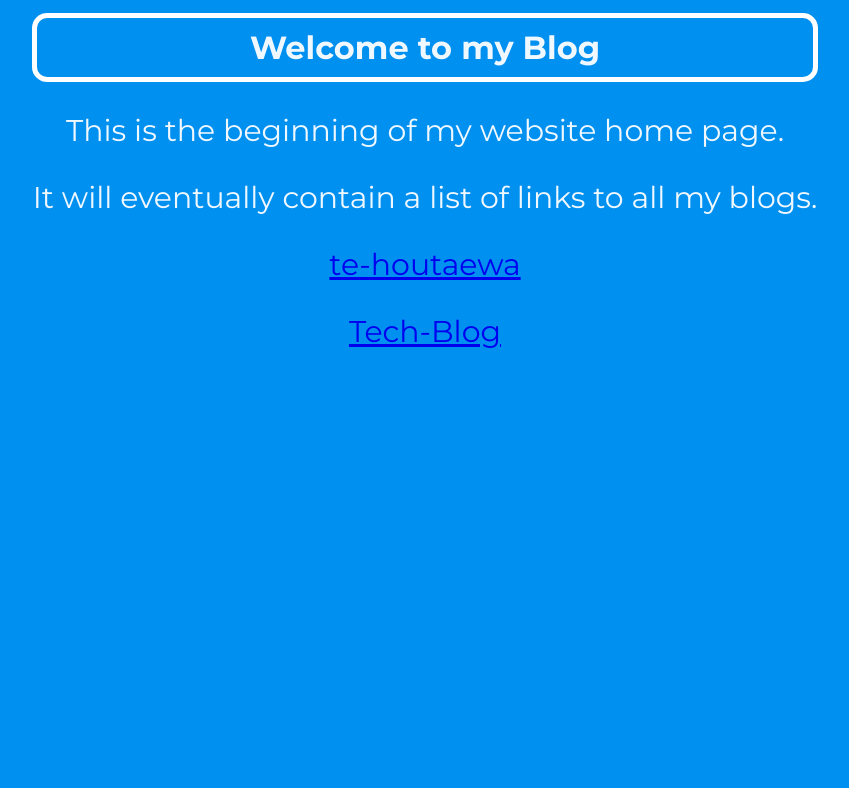
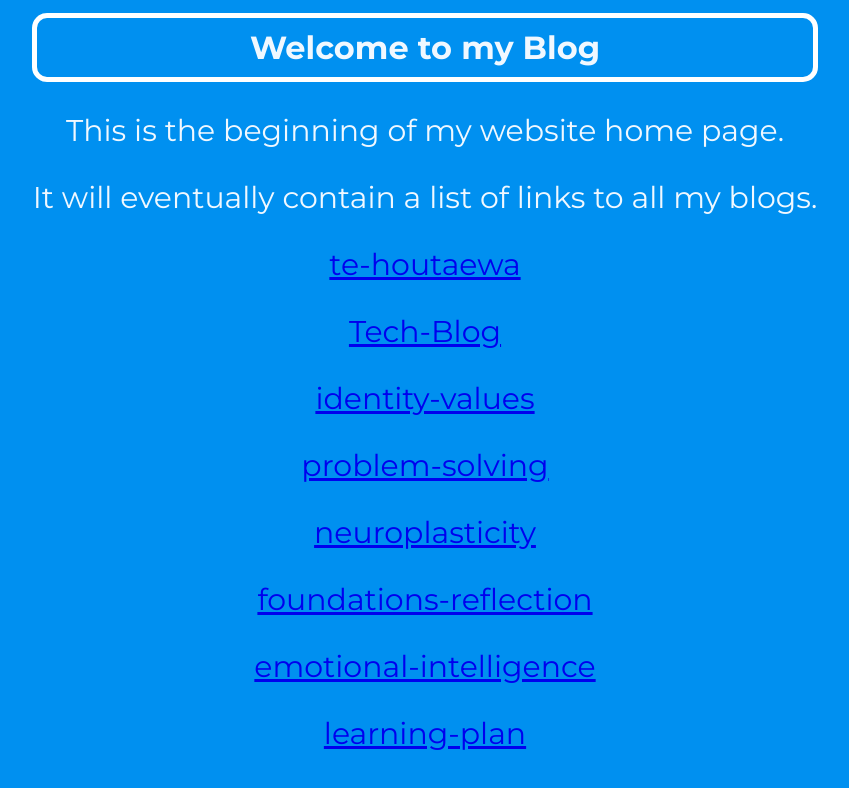
Before and after one commit to DleckYT/DleckYT.github.io, a plain HTML site: page index.html in a window 1280 px wide. Shown: the whole page, without its empty margins (215-1064 px from the left). Drawn offline with Linux system fonts and the light colour scheme.

Commit message:
Adding all blogs

```diff
--- a/index.html
+++ b/index.html
@@ -21,5 +21,19 @@
     </p>
     <p class="home"><a href="blog/te-houtaewa-template.html">te-houtaewa</a></p>
     <p class="home"><a href="/blog/html-css.html">Tech-Blog</a></p>
+    <p class="home"><a href="/blog/identity-values.html">identity-values</a></p>
+
+    <p class="home"><a href="/blog/problem-solving.html">problem-solving</a></p>
+
+    <p class="home"><a href="/blog/neuroplasticity.html">neuroplasticity</a></p>
+
+    <p class="home">
+      <a href="/blog/foundations-reflection.html">foundations-reflection</a>
+    </p>
+
+    <p class="home">
+      <a href="/blog/emotional-intelligence.html">emotional-intelligence</a>
+    </p>
+    <p class="home"><a href="/blog/learning-plan.html">learning-plan</a></p>
   </body>
 </html>
```
